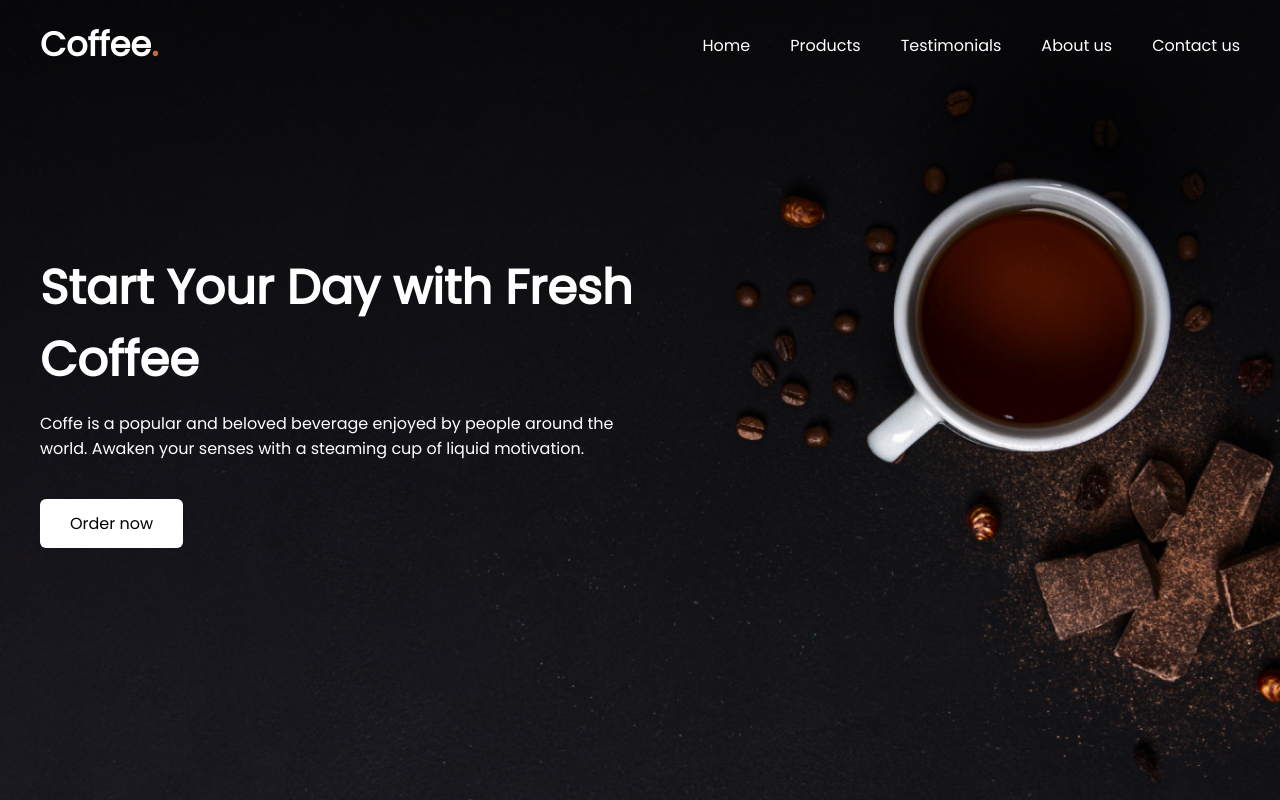
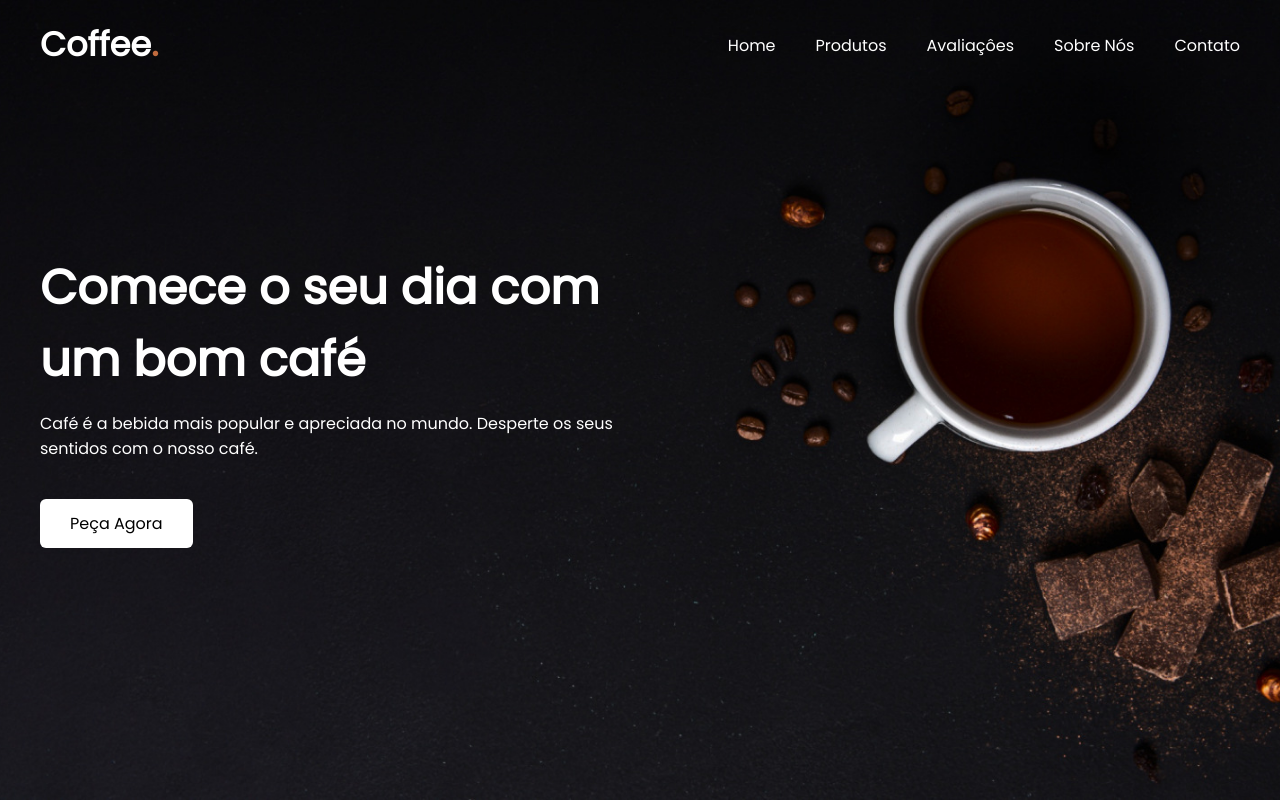
Before and after one commit to MarianiReis/CoffeeShop, a plain HTML site: page LandingCoffeeShop/index.html in a window 1280 px wide. Drawn offline with Linux system fonts and the light colour scheme.

Commit message:
Update index.html

```diff
--- a/LandingCoffeeShop/index.html
+++ b/LandingCoffeeShop/index.html
@@ -16,10 +16,10 @@
                 <ul class="menu-links">
                     <span id="close-menu-button" class="material-icons">close</span>
                     <li><a href="#">Home</a></li>
-                    <li><a href="#">Products</a></li>
-                    <li><a href="#">Testimonials</a></li>
-                    <li><a href="#">About us</a></li>
-                    <li><a href="#">Contact us</a></li>
+                    <li><a href="#">Produtos</a></li>
+                    <li><a href="#">Avaliaçôes</a></li>
+                    <li><a href="#">Sobre Nós</a></li>
+                    <li><a href="#">Contato</a></li>
                 </ul>
                 <span id="menu-button" class="material-icons">menu</span>
             </nav>
@@ -27,12 +27,12 @@
 
         <section class = "hero-section">
             <div class="content">
-                <h1>Start Your Day with Fresh Coffee</h1>
+                <h1>Comece o seu dia com um bom café</h1>
                 <p>
-                    Coffe is a popular and beloved beverage enjoyed by
-                    people around the world. Awaken your senses with a steaming cup of liquid motivation.
+                    Café é a bebida mais popular e apreciada no mundo.
+                    Desperte os seus sentidos com o nosso café.
                 </p>
-                <button>Order now</button>
+                <button>Peça Agora</button>
             </div>
         </section>
 
```
